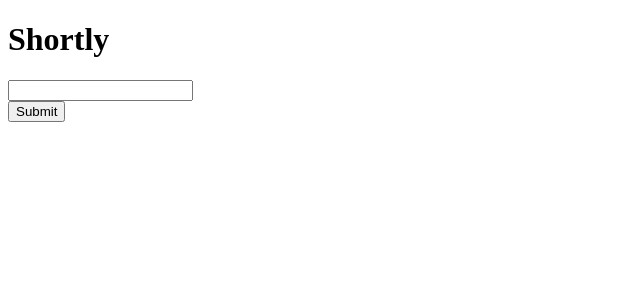
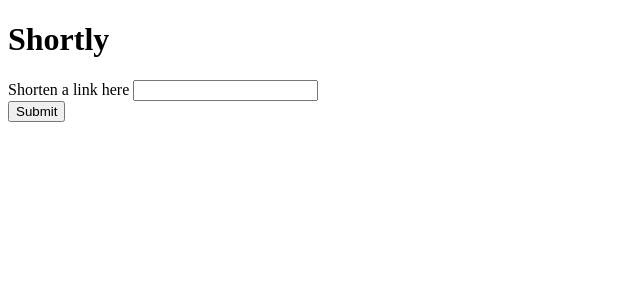
Before and after one commit to AgataLiberska/url-shortening-api, a React (Create React App) app: page / in a window 1280 px wide. Shown: the top 300 px of the page, without its empty margins (0-640 px from the left). Built offline with nearby package versions, Linux system fonts and the light colour scheme.

Commit message:
add label text to form

```diff
--- a/src/components/ShortlyForm.js
+++ b/src/components/ShortlyForm.js
@@ -20,7 +20,7 @@ const ShortlyForm = ({ onUrlSubmit }) => {
     return (
         <form onSubmit={handleSubmit}>
             <div>
-                <label htmlFor='url'></label>
+                <label htmlFor='url'>Shorten a link here </label>
                 <input
                     type='text'
                     id='url'
```
